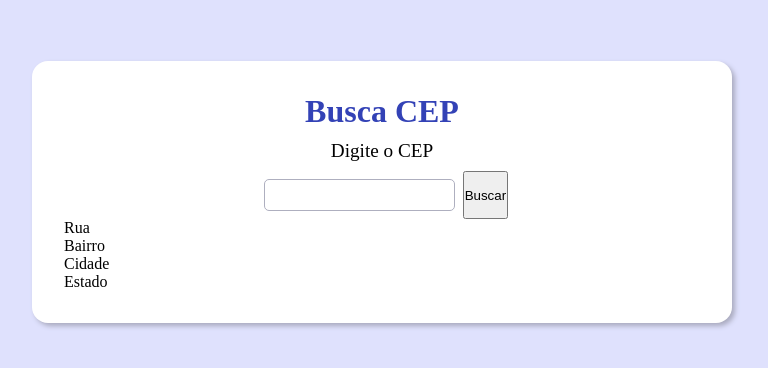
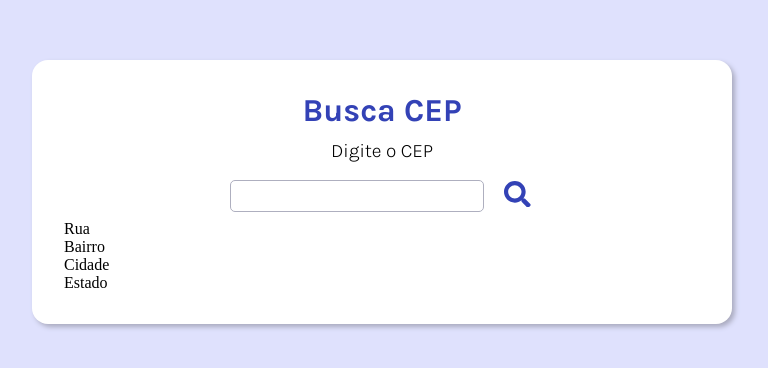
Before and after one commit to DaniloMelo/busca-cep, a React (Create React App) app: page / in a window 1280 px wide. Shown: the part 208-576 px from the top of the page, without its empty margins (258-1026 px from the left). Built offline with nearby package versions, Linux system fonts and the light colour scheme.

Commit message:
react-icons dependencie installed. Input and button were styeled

```diff
--- a/package.json
+++ b/package.json
@@ -8,6 +8,7 @@
     "@testing-library/user-event": "^13.5.0",
     "react": "^18.2.0",
     "react-dom": "^18.2.0",
+    "react-icons": "^4.8.0",
     "react-scripts": "5.0.1",
     "web-vitals": "^2.1.4"
   },
--- a/src/App.css
+++ b/src/App.css
@@ -10,4 +10,6 @@
 .App h1{
   text-align: center;
   color: #3342b6;
+  font-family: 'Karla', sans-serif;
+
 }
--- a/src/Components/Form/Form.css
+++ b/src/Components/Form/Form.css
@@ -1,11 +1,24 @@
 .form form label{
+    font-family: 'Karla', sans-serif;
     display: block;
     text-align: center;
     padding: .5em;
     font-size: 1.2em;
+    font-weight: lighter;
 }
 
 .input-container{
     display: flex;
     justify-content: center;
 }
+
+.input-container button {
+    border: none;
+    background: #FFF;
+    width: 50px;
+}
+
+.input-container button svg {
+    font-size: 2em;
+    color: #3342b6
+}
--- a/src/Components/Form/index.jsx
+++ b/src/Components/Form/index.jsx
@@ -1,3 +1,4 @@
+import {FaSearch} from 'react-icons/fa'
 import { useState } from 'react'
 import Input from '../Input'
 import './Form.css'
@@ -19,7 +20,7 @@ const Form = props => {
                 <label>Digite o CEP</label>
                 <div className='input-container'>
                     <Input inputHandler={num => setCep(num)} value={cep} />
-                    <button>Buscar</button>
+                    <button><FaSearch/></button>
                 </div>
             </form>
         </section>
--- a/src/Components/Input/Input.css
+++ b/src/Components/Input/Input.css
@@ -1,9 +1,12 @@
 .input {
     height: 20px;
-    width: 30%;
+    width: 40%;
     margin: 8px;
     height: 32px;
     font-size: 1.2em;
     border: 1px solid #aeafbf;
     border-radius: 5px;
+    font-family: 'Karla', sans-serif;
+    color: #595959;
+    padding: 0 1em 0 1em
 }
--- a/src/index.css
+++ b/src/index.css
@@ -1,3 +1,5 @@
+@import url('https://fonts.googleapis.com/css2?family=Karla:wght@300;700&display=swap');
+
 *{
   margin: 0;
   padding: 0;
```
Also changed, not shown: 1 other file (tests, documents, lock files or other folders).
